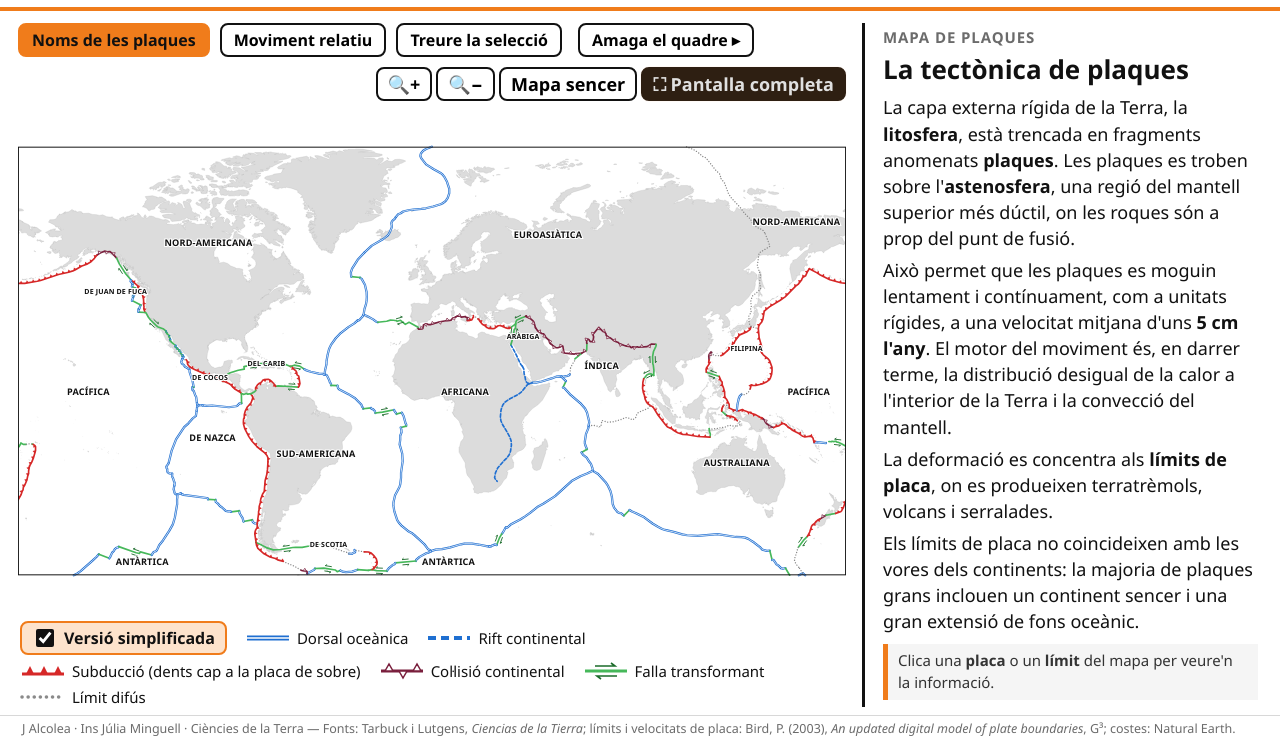
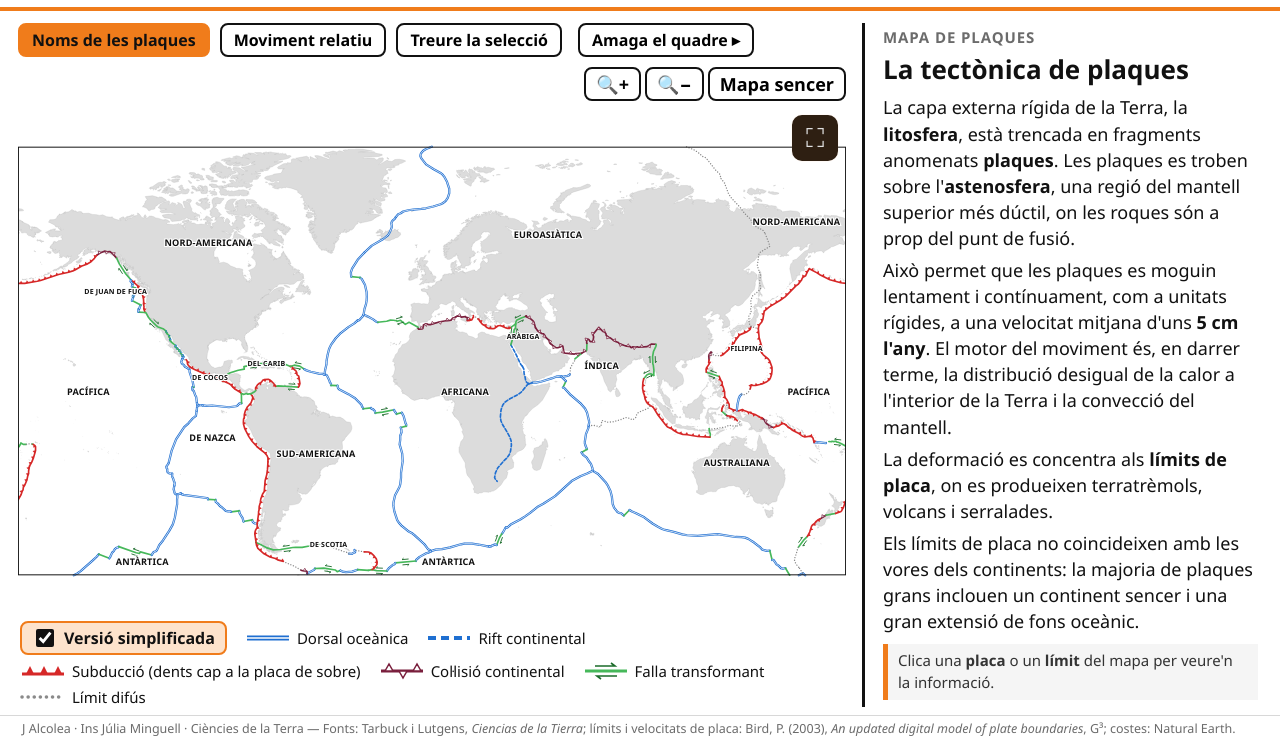
Before and after one commit to profejuanalcolea/TECTONICPLATE, a plain HTML site: page index.html in a window 1280 px wide. Shown: the part 57-800 px from the top of the page. Drawn offline with Linux system fonts and the light colour scheme.

Commit message:
Botó de pantalla completa (només icona) a dalt del mapa
Co-Authored-By: Claude Opus 5.5 <noreply@anthropic.com>
Claude-Session: https://claude.ai/code/session_01K5BkFd1wAZu5tTy6E1fZNw

```diff
--- a/index.html
+++ b/index.html
@@ -33,7 +33,8 @@ section.tab.on{display:flex;gap:16px}
 .tools{display:flex;gap:10px;align-items:center;margin-bottom:6px;flex-wrap:wrap}
 section.tab.wide .side{display:none}
 .sidetg{margin-left:6px}
-.fsbtn{background:#111;color:#fff;border-color:#111}
+.mapwrap{position:relative}
+.fsbtn{position:absolute;top:8px;right:8px;width:46px;height:46px;font-size:26px;line-height:1;border:2px solid #111;border-radius:10px;background:#111;color:#fff;cursor:pointer;z-index:5;padding:0}
 .fsbtn:hover{background:var(--or);color:#111;border-color:var(--or)}
 @keyframes blinkfs{0%,100%{background:#111;color:#fff;box-shadow:0 0 0 0 rgba(240,124,27,0)}50%{background:var(--or);color:#111;border-color:var(--or);box-shadow:0 0 0 6px rgba(240,124,27,.35)}}
 .fsbtn.blink{animation:blinkfs 1.6s ease-in-out 12}
@@ -158,9 +159,9 @@ svg.map.drag{cursor:grabbing}
         <button class="chip" id="tg-arrows">Moviment relatiu</button>
         <button class="chip" id="tg-reset">Treure la selecció</button>
         <button class="chip sidetg" data-sec="t-map">Amaga el quadre ▸</button>
-        <span class="zoom" data-map="map1"><button class="chip" data-z="in" title="Amplia">🔍+</button><button class="chip" data-z="out" title="Redueix">🔍−</button><button class="chip" data-z="all">Mapa sencer</button><button class="chip fsbtn blink">⛶ Pantalla completa</button></span>
+        <span class="zoom" data-map="map1"><button class="chip" data-z="in" title="Amplia">🔍+</button><button class="chip" data-z="out" title="Redueix">🔍−</button><button class="chip" data-z="all">Mapa sencer</button></span>
       </div>
-      <div class="mapwrap"><svg class="map" id="map1"></svg></div>
+      <div class="mapwrap"><svg class="map" id="map1"></svg><button class="fsbtn blink" title="Pantalla completa" aria-label="Pantalla completa">⛶</button></div>
       <div class="legend" id="legend1"></div>
     </div>
     <aside class="side" id="side1"></aside>
@@ -187,8 +188,8 @@ svg.map.drag{cursor:grabbing}
     <div class="mapcol">
       <div class="tools"><span style="font-size:17px;font-weight:700">Clica un número del mapa.</span>
         <button class="chip sidetg" data-sec="t-ctx">Amaga el quadre ▸</button>
-        <span class="zoom" data-map="map2"><button class="chip" data-z="in" title="Amplia">🔍+</button><button class="chip" data-z="out" title="Redueix">🔍−</button><button class="chip" data-z="all">Mapa sencer</button><button class="chip fsbtn blink">⛶ Pantalla completa</button></span></div>
-      <div class="mapwrap"><svg class="map" id="map2"></svg></div>
+        <span class="zoom" data-map="map2"><button class="chip" data-z="in" title="Amplia">🔍+</button><button class="chip" data-z="out" title="Redueix">🔍−</button><button class="chip" data-z="all">Mapa sencer</button></span></div>
+      <div class="mapwrap"><svg class="map" id="map2"></svg><button class="fsbtn blink" title="Pantalla completa" aria-label="Pantalla completa">⛶</button></div>
       <div class="legend" id="legend2"></div>
     </div>
     <aside class="side fitxa" id="side2"></aside>
@@ -504,7 +505,7 @@ document.querySelectorAll('.sidetg').forEach(b=>b.onclick=()=>setSide(b.dataset.
 /* ===================== pantalla completa ===================== */
 function toast(msg){const t=document.getElementById('toast');t.textContent=msg;t.style.display='block';clearTimeout(toast.h);toast.h=setTimeout(()=>t.style.display='none',4500);}
 function isFs(){return !!(document.fullscreenElement||document.webkitFullscreenElement);}
-function updFs(){document.querySelectorAll('.fsbtn').forEach(b=>b.textContent=isFs()?'✕ Surt de pantalla completa':'⛶ Pantalla completa');}
+function updFs(){document.querySelectorAll('.fsbtn').forEach(b=>{b.textContent=isFs()?'✕':'⛶';b.title=isFs()?'Surt de pantalla completa':'Pantalla completa';});}
 document.addEventListener('fullscreenchange',updFs); document.addEventListener('webkitfullscreenchange',updFs);
 document.querySelectorAll('.fsbtn').forEach(b=>b.addEventListener('click',()=>{
   document.querySelectorAll('.fsbtn').forEach(x=>x.classList.remove('blink'));
```
